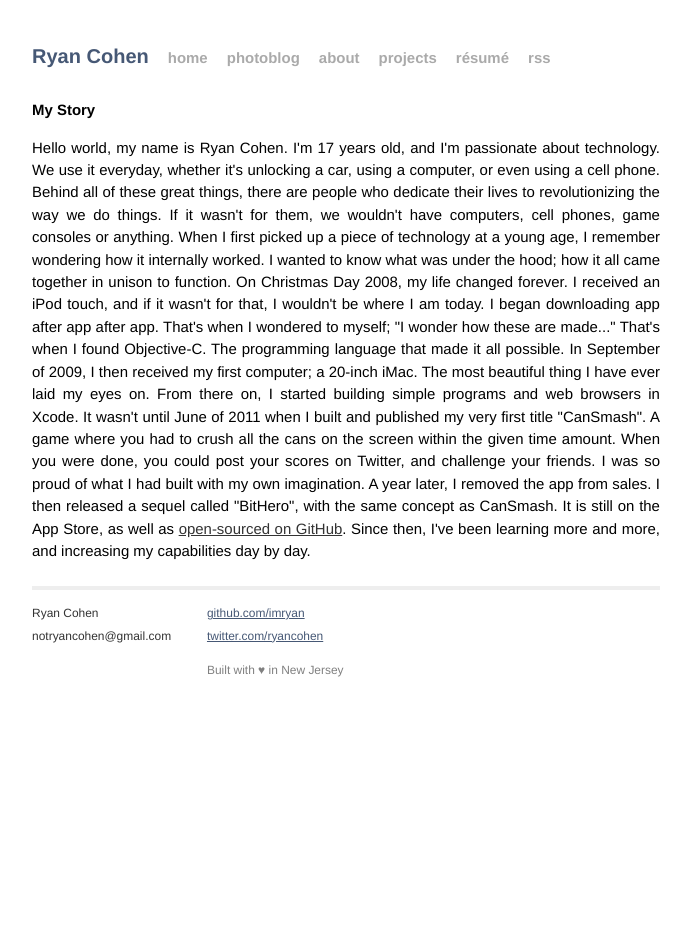
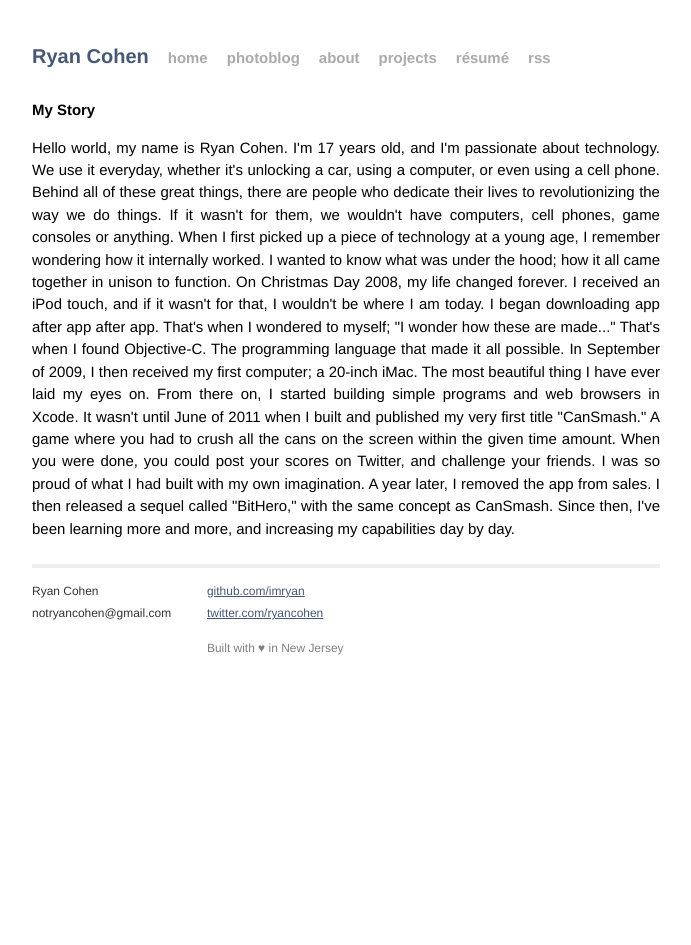
Before and after one commit to imryan/imryan.github.io, a Jekyll site: the page built from about/index.html, in a window 1280 px wide. Shown: the whole page, without its empty margins (294-985 px from the left). Built offline with Jekyll 4.4.1, drawn with Linux system fonts in a browser that asks for light colours; Markdown is read by kramdown in place of the engine named in the settings.

Commit message:
Update index.html

```diff
--- a/about/index.html
+++ b/about/index.html
@@ -26,11 +26,10 @@ h1, h2 {
   wondered to myself; "I wonder how these are made..." That's when I found Objective-C. The programming language that
   made it all possible. In September of 2009, I then received my first computer; a 20-inch iMac. The most beautiful
   thing I have ever laid my eyes on. From there on, I started building simple programs and web browsers in Xcode. It
-  wasn't until June of 2011 when I built and published my very first title "CanSmash". A game where you had to crush
+  wasn't until June of 2011 when I built and published my very first title "CanSmash." A game where you had to crush
   all the cans on the screen within the given time amount. When you were done, you could post your scores on Twitter,
   and challenge your friends. I was so proud of what I had built with my own imagination. A year later, I removed
-  the app from sales. I then released a sequel called "BitHero", with the same concept as CanSmash. It is still on
-  the App Store, as well as <a href="http://github.com/imryan/bithero">open-sourced on GitHub</a>. Since then, I've
+  the app from sales. I then released a sequel called "BitHero," with the same concept as CanSmash. Since then, I've
   been learning more and more, and increasing my capabilities day by day.
   </p>
 
```
